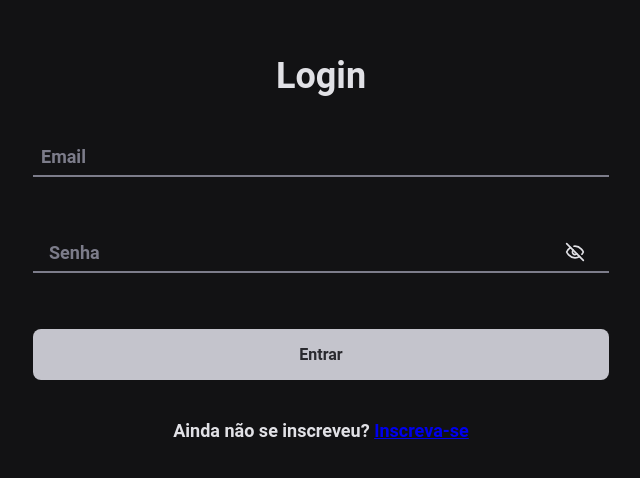
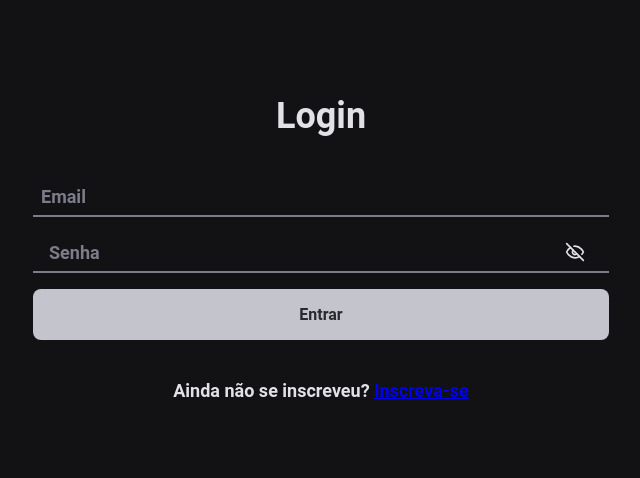
Before and after one commit to bruna40/loja-celular, a React (Vite) app: page / in a window 1280 px wide. Shown: the part 148-626 px from the top of the page, without its empty margins (319-959 px from the left). Built offline with nearby package versions, Linux system fonts and the light colour scheme.

Commit message:
colocando o load no botão

```diff
--- a/package.json
+++ b/package.json
@@ -16,6 +16,7 @@
     "react": "^18.2.0",
     "react-dom": "^18.2.0",
     "react-hook-form": "^7.51.0",
+    "react-icons": "^5.0.1",
     "react-router-dom": "^6.22.2",
     "react-toastify": "^10.0.4",
     "styled-components": "^6.1.8"
--- a/src/components/InputPassword/index.jsx
+++ b/src/components/InputPassword/index.jsx
@@ -22,6 +22,7 @@ export function InputPassword({
           value={value}
           onChange={onChange}
           id={id}
+          required
         />
         <button type="button" onClick={() => setShowPassword(!showPassword)}>
           {showPassword ? <Eye size={20} /> : <EyeOff size={20} />}
--- a/src/pages/Login/index.jsx
+++ b/src/pages/Login/index.jsx
@@ -9,12 +9,14 @@ import {
   showSuccessToast,
 } from '../../utils/toast-notification'
 import { InputPassword } from '../../components/InputPassword'
+import { FaSpinner } from 'react-icons/fa'
 
 export function Login() {
   const [dataForm, setDataForm] = useState({
     email: '',
     password: '',
   })
+  const [submitting, setSubmitting] = useState(false)
   const navigate = useNavigate()
   const handleChange = (fieldName, value) => {
     setDataForm((prevData) => ({
@@ -24,6 +26,7 @@ export function Login() {
   }
 
   const onSubmit = () => {
+    setSubmitting(true)
     axios
       .post('/auth/login', {
         email: dataForm.email,
@@ -34,12 +37,14 @@ export function Login() {
         const tokenHttp = `Bearer ${data.acessToken}`
         localStorage.setItem('acessToken', tokenHttp)
         navigate(`/produto/${tokenHttp}`)
+        setSubmitting(false)
       })
       .catch((error) => {
         showErrorToast(
           'Ops! Alguma coisa deu errado. Verifique seu email ou senha.',
         )
         console.error(error)
+        setSubmitting(false)
       })
   }
 
@@ -54,6 +59,7 @@ export function Login() {
             id="email"
             value={dataForm.email}
             onChange={(e) => handleChange('email', e.target.value)}
+            required
           />
         </label>
         <InputPassword
@@ -64,7 +70,7 @@ export function Login() {
           id="password"
         />
         <button type="button" onClick={onSubmit}>
-          Entrar
+          {submitting ? <FaSpinner className="spinner" /> : 'Entrar'}
         </button>
       </ContainerForm>
       <span>
--- a/src/pages/Login/style.js
+++ b/src/pages/Login/style.js
@@ -7,48 +7,48 @@ export const Container = styled.main`
   align-items: center;
   flex-direction: column;
   justify-content: center;
+  align-items: center;
   height: 100vh;
   gap: 0.5rem;
   color: ${({ theme }) => theme['gray-100']};
 
   font-size: 1.125rem;
   font-weight: bold;
-  flex-wrap: wrap;
 `
 
 export const ContainerForm = styled.form`
   display: flex;
   flex-direction: column;
   gap: 1rem;
-  width: 40rem;
+  width: 100%;
   padding: 2rem;
-  display: flex;
-
-  gap: 3.5rem;
+  @media (min-width: 40em) {
+    width: 50%;
+  }
 
   label {
     display: flex;
     flex-direction: column;
     gap: 0.5rem;
+  }
 
   input {
     background: transparent;
     height: 2.5rem;
     border: 0;
-      border-bottom: 2px solid ${(promps) => promps.theme['gray-500']};
+    border-bottom: 2px solid ${({ theme }) => theme['gray-500']};
     font-weight: bold;
     font-size: 1.125rem;
     padding: 0 0.5rem;
-      color: ${(promps) => promps.theme['gray-100']};
+    color: ${({ theme }) => theme['gray-100']};
 
     &:focus {
       box-shadow: none;
-        border-color: ${(promps) => promps.theme['green-500']};
+      border-color: ${({ theme }) => theme['green-500']};
     }
 
     &::placeholder {
-        color: ${(promps) => promps.theme['gray-500']};
-      }
+      color: ${({ theme }) => theme['gray-500']};
     }
   }
 
--- a/src/pages/RegisterUser/index.jsx
+++ b/src/pages/RegisterUser/index.jsx
@@ -9,6 +9,7 @@ import {
 } from '../../utils/toast-notification'
 import { Link, useNavigate } from 'react-router-dom'
 import { InputPassword } from '../../components/InputPassword'
+import { FaSpinner } from 'react-icons/fa'
 
 export function Registro() {
   const [dataForm, setDataForm] = useState({
@@ -17,6 +18,7 @@ export function Registro() {
     password: '',
     confirmPassword: '',
   })
+  const [submitting, setSubmitting] = useState(false)
 
   const { handleSubmit } = useForm()
   const navigate = useNavigate()
@@ -29,6 +31,7 @@ export function Registro() {
   }
 
   const onSubmit = () => {
+    setSubmitting(true)
     if (dataForm.password !== dataForm.confirmPassword) {
       showErrorToast('As senhas devem ser idênticas')
       return
@@ -47,10 +50,12 @@ export function Registro() {
         })
         showSuccessToast('Cadastro realizado com sucesso')
         navigate('/')
+        setSubmitting(false)
       })
       .catch((error) => {
         showErrorToast('Ops alguma coisa deu errado, email já cadastrado !')
         console.error(error)
+        setSubmitting(false)
       })
   }
 
@@ -65,9 +70,9 @@ export function Registro() {
             id="name"
             value={dataForm.name}
             onChange={(e) => handleChange('name', e.target.value)}
+            required
           />
         </label>
-
         <label htmlFor="email">
           <input
             type="text"
@@ -75,6 +80,7 @@ export function Registro() {
             id="email"
             value={dataForm.email}
             onChange={(e) => handleChange('email', e.target.value)}
+            required
           />
         </label>
         <InputPassword
@@ -91,7 +97,9 @@ export function Registro() {
           htmlFor="confirmPassword"
           id="confirmPassword"
         />
-        <button>Cadastrar</button>
+        <button type="submit">
+          {submitting ? <FaSpinner className="spinner" /> : 'Cadastrar'}
+        </button>
       </ContainerForm>
       <ToastNotification />
       <span>
--- a/src/pages/RegisterUser/style.js
+++ b/src/pages/RegisterUser/style.js
@@ -1,31 +1,36 @@
 import styled from 'styled-components'
 
 export const Container = styled.main`
+  width: 100%;
   display: flex;
+  flex: 1;
+  align-items: center;
   flex-direction: column;
+  justify-content: center;
   align-items: center;
-  justify-content: center;
   height: 100vh;
-  gap: 1rem;
+  gap: 0.5rem;
+  color: ${({ theme }) => theme['gray-100']};
 
-  span {
-    font-size: 1.5rem;
-  }
+  font-size: 1.125rem;
+  font-weight: bold;
 `
+
 export const ContainerForm = styled.form`
   display: flex;
   flex-direction: column;
   gap: 1rem;
-  width: 40rem;
+  width: 100%;
   padding: 2rem;
-  display: flex;
-
-  gap: 3.5rem;
+  @media (min-width: 40em) {
+    width: 50%;
+  }
 
   label {
     display: flex;
     flex-direction: column;
     gap: 0.5rem;
+  }
 
   input {
     background: transparent;
@@ -46,7 +51,6 @@ export const ContainerForm = styled.form`
       color: ${({ theme }) => theme['gray-500']};
     }
   }
-  }
 
   button {
     width: 100%;
@@ -65,4 +69,16 @@ export const ContainerForm = styled.form`
 
     cursor: pointer;
   }
+  .spinner {
+    animation: spin 1s linear infinite;
+  }
+
+  @keyframes spin {
+    0% {
+      transform: rotate(0deg);
+    }
+    100% {
+      transform: rotate(360deg);
+    }
+  }
 `
```
Also changed, not shown: 1 other file (tests, documents, lock files or other folders). Lines whose indentation alone changed are shown as unchanged.
